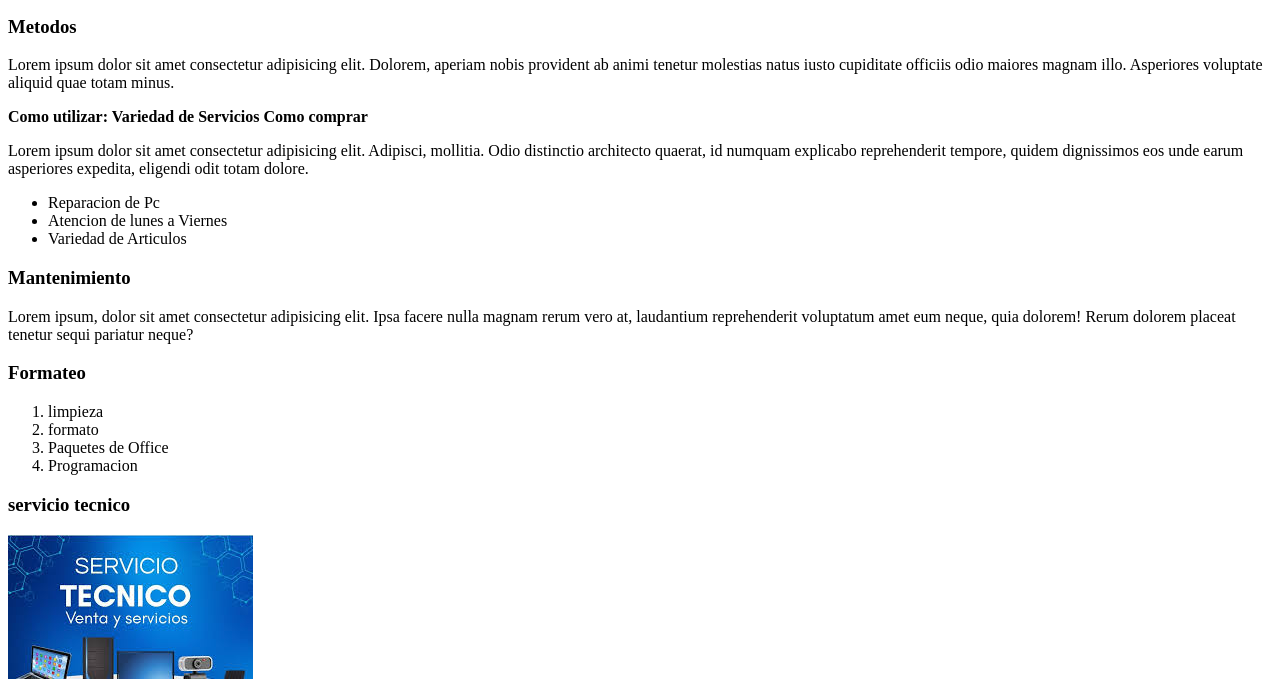
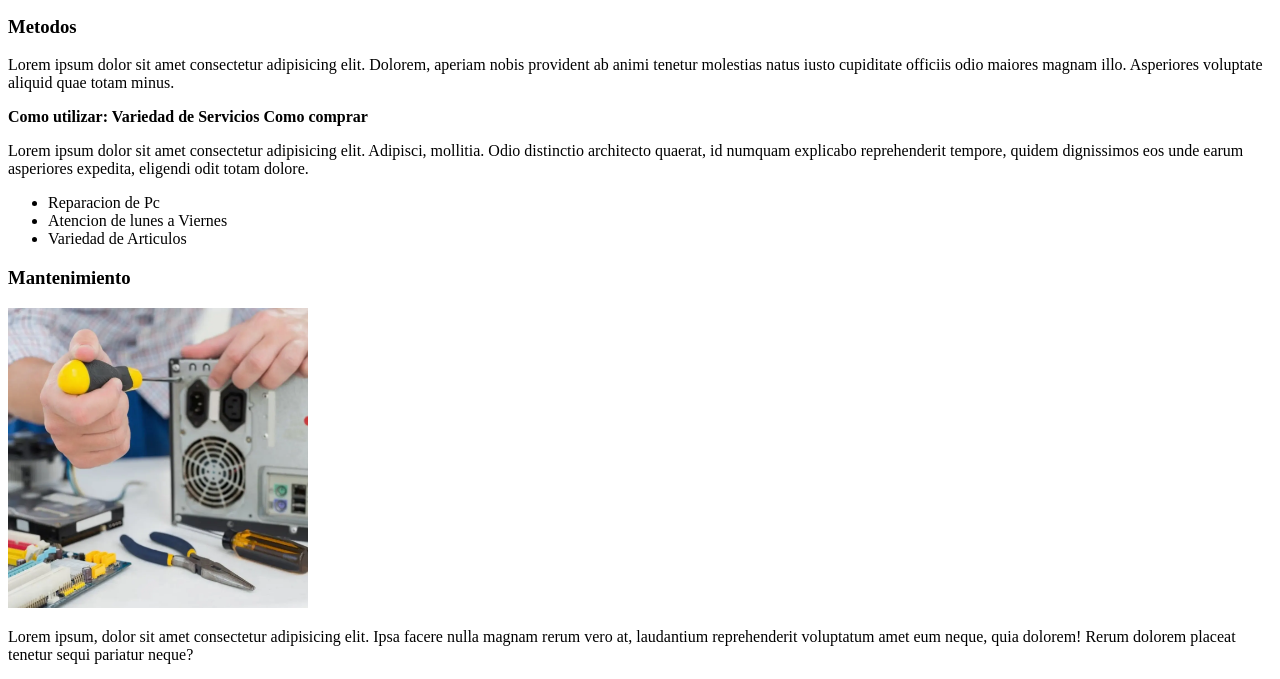
Before and after one commit to wendy55532/tarea-Html, a plain HTML site: page index.html in a window 1280 px wide. Shown: the part 101-780 px from the top of the page. Drawn offline with Linux system fonts and the light colour scheme.

Commit message:
Update index.html with image and formatting fixes
Added an image for maintenance section and fixed formatting issues.

```diff
--- a/index.html
+++ b/index.html
@@ -47,6 +47,7 @@ Como utilizar:
            <article>
             <header>
                 <h3>Mantenimiento </h3>
+                <img src="reparacion.png"width="300" alt="200"/>
                 <p>Lorem ipsum, dolor sit amet consectetur adipisicing elit. Ipsa facere nulla magnam rerum vero at, laudantium reprehenderit voluptatum amet eum neque, quia dolorem! Rerum dolorem placeat tenetur sequi pariatur neque?</p>
 
             </header>
@@ -70,4 +71,5 @@ Como utilizar:
             <p>Propiedad de estudiante de Upana 2026</p>
         </footer>
     </body>
+
 </html>
```
